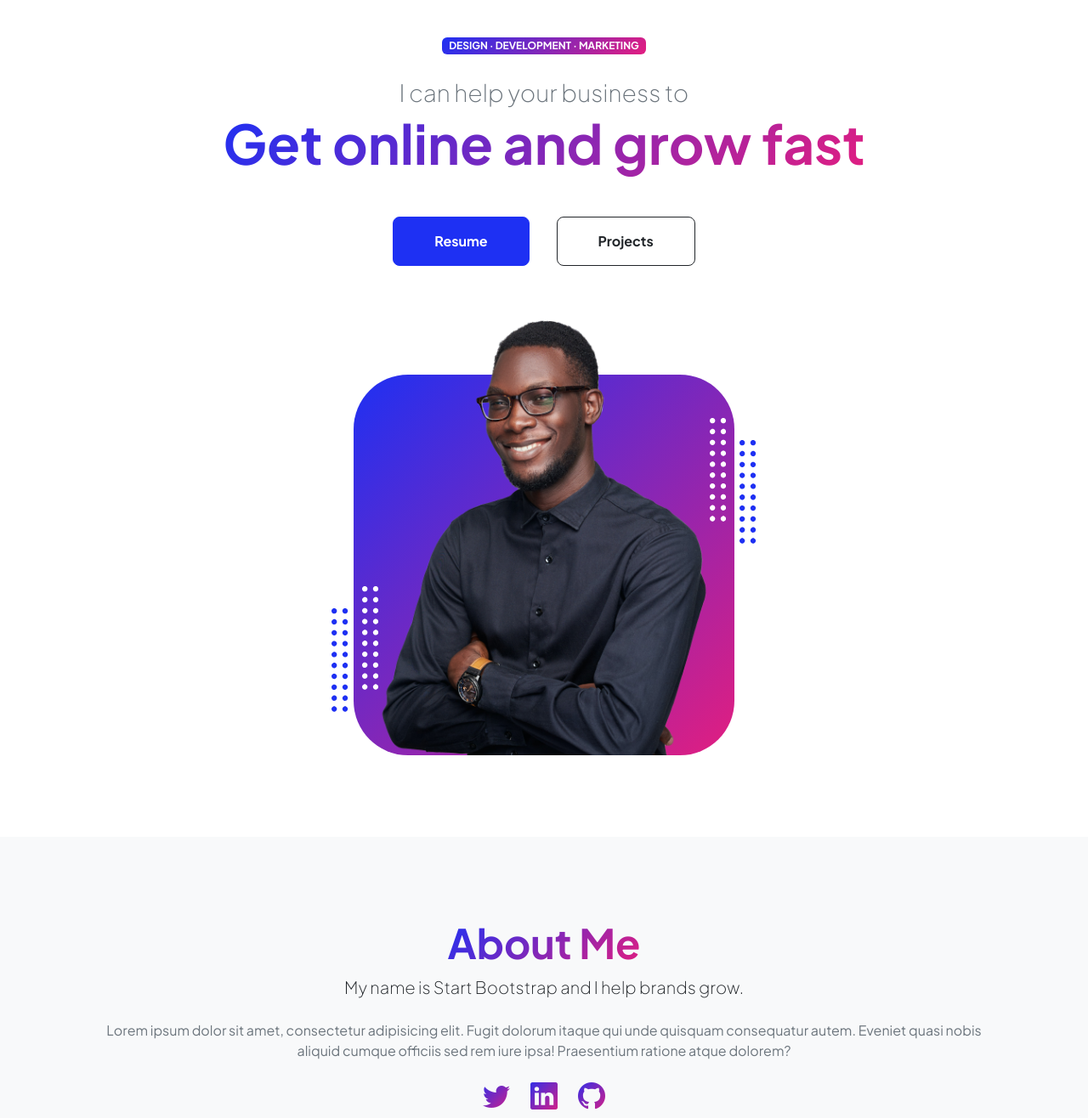
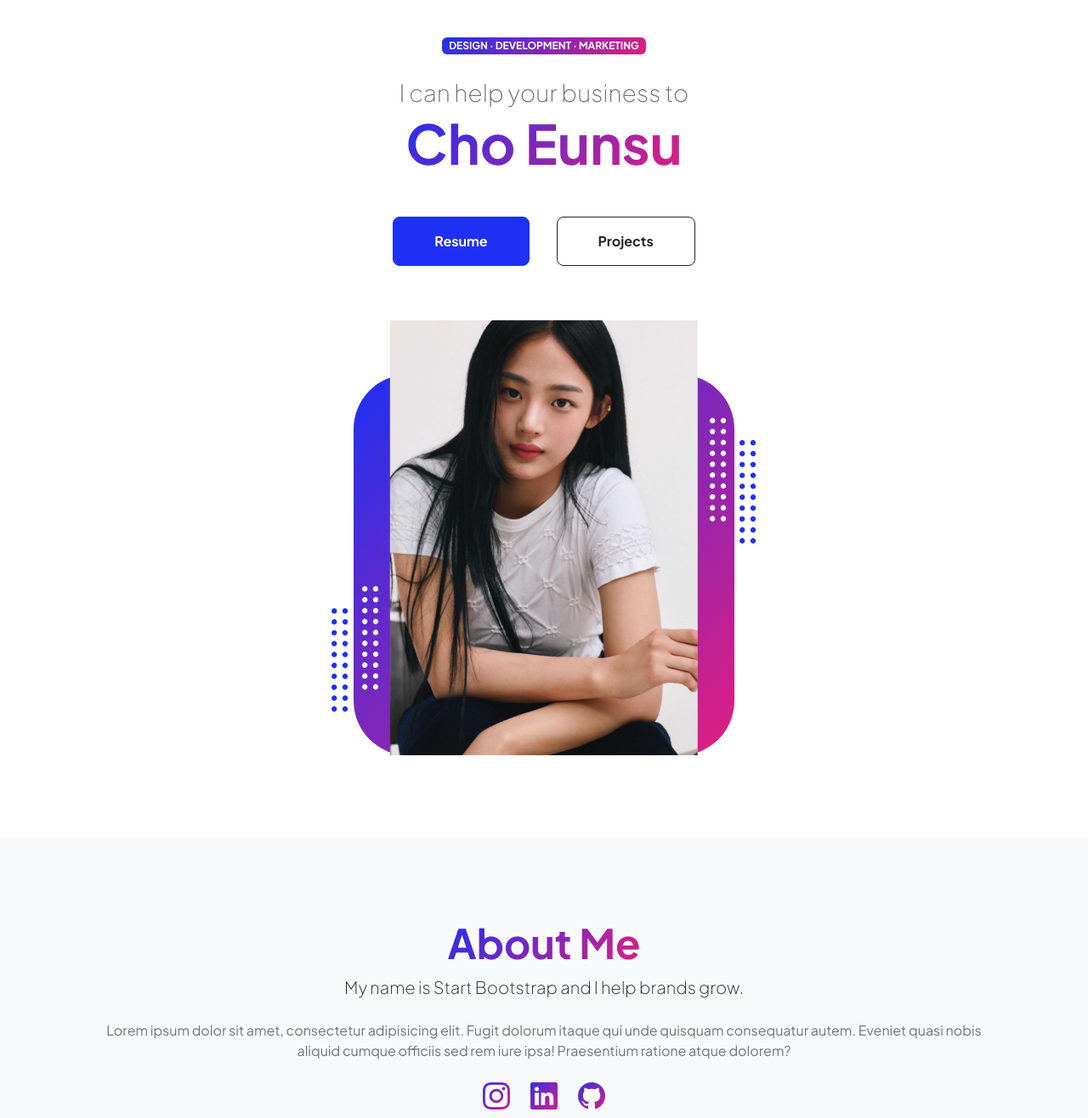
Before and after one commit to Eunsoojoe/Eunsoojoe.github.io, a plain HTML site: page index.html in a window 1280 px wide. Shown: the part 80-1396 px from the top of the page at 85% size. Drawn offline with nearby package versions, Linux system fonts and the light colour scheme.

Commit message:
사진 변경, github 링크 추가

```diff
--- a/index.html
+++ b/index.html
@@ -43,7 +43,7 @@
                             <div class="text-center text-xxl-start">
                                 <div class="badge bg-gradient-primary-to-secondary text-white mb-4"><div class="text-uppercase">Design &middot; Development &middot; Marketing</div></div>
                                 <div class="fs-3 fw-light text-muted">I can help your business to</div>
-                                <h1 class="display-3 fw-bolder mb-5"><span class="text-gradient d-inline">Get online and grow fast</span></h1>
+                                <h1 class="display-3 fw-bolder mb-5"><span class="text-gradient d-inline">Cho Eunsu</span></h1>
                                 <div class="d-grid gap-3 d-sm-flex justify-content-sm-center justify-content-xxl-start mb-3">
                                     <a class="btn btn-primary btn-lg px-5 py-3 me-sm-3 fs-6 fw-bolder" href="resume.html">Resume</a>
                                     <a class="btn btn-outline-dark btn-lg px-5 py-3 fs-6 fw-bolder" href="projects.html">Projects</a>
@@ -56,7 +56,7 @@
                                 <div class="profile bg-gradient-primary-to-secondary">
                                     <!-- TIP: For best results, use a photo with a transparent background like the demo example below-->
                                     <!-- Watch a tutorial on how to do this on YouTube (link)-->
-                                    <img class="profile-img" src="assets/profile.png" alt="..." />
+                                    <img class="profile-img" src="assets/minji.jpg" alt="..." />
                                     <div class="dots-1">
                                         <!-- SVG Dots-->
                                         <svg version="1.1" xmlns="http://www.w3.org/2000/svg" xmlns:xlink="http://www.w3.org/1999/xlink" x="0px" y="0px" viewBox="0 0 191.6 1215.4" style="enable-background: new 0 0 191.6 1215.4" xml:space="preserve">
@@ -185,9 +185,9 @@
                                 <p class="lead fw-light mb-4">My name is Start Bootstrap and I help brands grow.</p>
                                 <p class="text-muted">Lorem ipsum dolor sit amet, consectetur adipisicing elit. Fugit dolorum itaque qui unde quisquam consequatur autem. Eveniet quasi nobis aliquid cumque officiis sed rem iure ipsa! Praesentium ratione atque dolorem?</p>
                                 <div class="d-flex justify-content-center fs-2 gap-4">
-                                    <a class="text-gradient" href="#!"><i class="bi bi-twitter"></i></a>
+                                    <a class="text-gradient" href="#!"><i class="bi bi-instagram"></i></a>
                                     <a class="text-gradient" href="#!"><i class="bi bi-linkedin"></i></a>
-                                    <a class="text-gradient" href="#!"><i class="bi bi-github"></i></a>
+                                    <a class="text-gradient" href="https://github.com/Eunsoojoe"><i class="bi bi-github"></i></a>
                                 </div>
                             </div>
                         </div>
```
Also changed, not shown: assets/minji.jpg (added).
